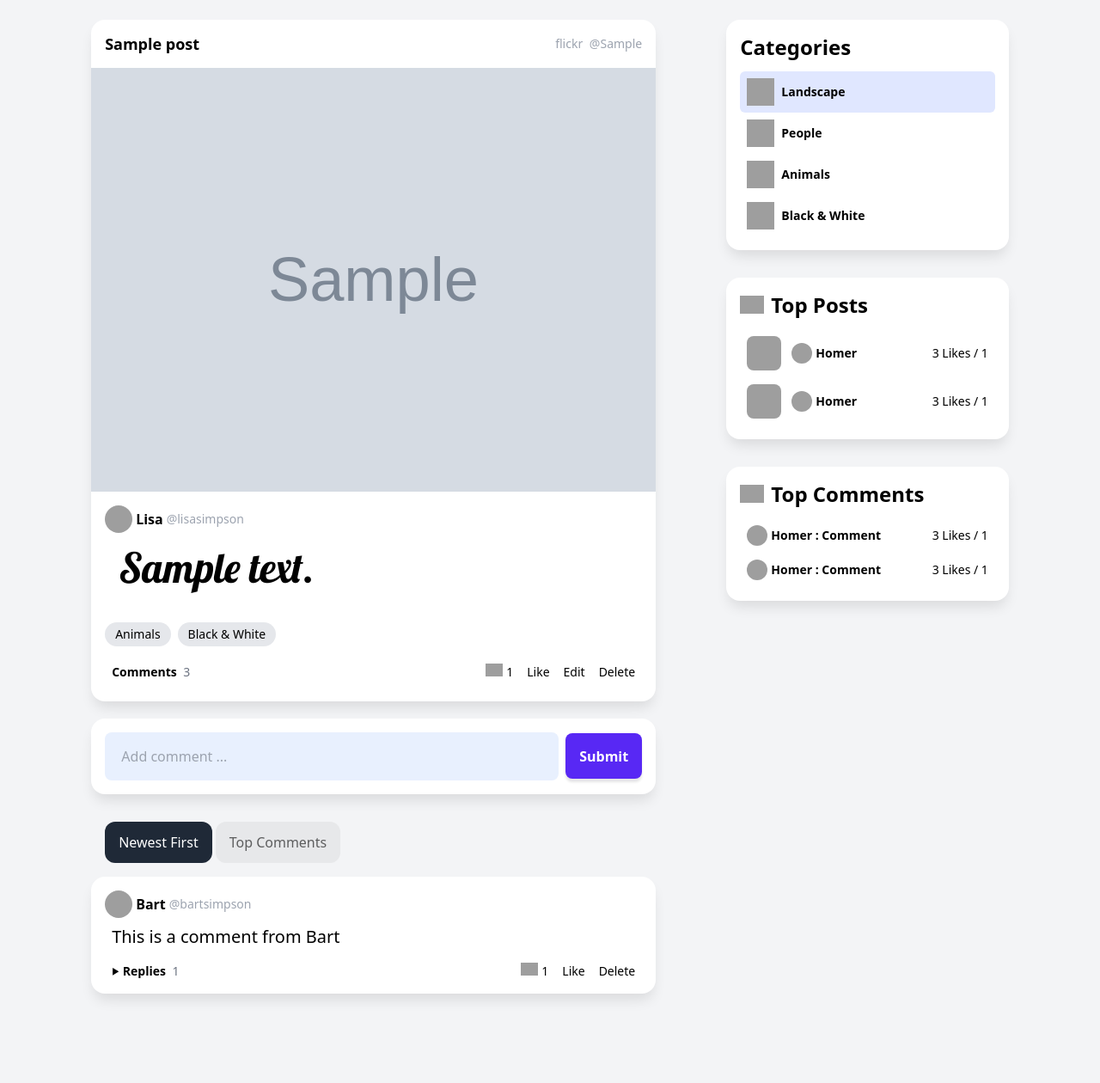
After one commit to Radensuaso/awesome, a Django app: page /post/1/ in a window 1280 px wide. The commit adds this page. Shown: the part 450-1710 px from the top of the page at 86% size. Run offline with Django 5.2, Linux system fonts and the light colour scheme; tables that the repository leaves empty hold one stand-in row (values such as "Sample post"); grey boxes marked "Sample" are stand-in pictures; one stand-in notice (Sample message) is shown; some libraries are stand-ins or nearby versions; grey boxes are pictures that could not be loaded.

Commit message:
adds crud on posts

```diff
--- a/a_core/urls.py
+++ b/a_core/urls.py
@@ -24,4 +24,7 @@
     path("admin/", admin.site.urls),
     path("", home_view, name="home"),
     path("post/create/", post_create_view, name="post-create"),
+    path("post/delete/<pk>/", post_delete_view, name="post-delete"),
+    path("post/edit/<pk>/", post_edit_view, name="post-edit"),
+    path("post/<pk>/", post_page_view, name="post"),
 ]
--- a/a_posts/views.py
+++ b/a_posts/views.py
@@ -1,8 +1,8 @@
 from bs4 import BeautifulSoup
-from django import forms
-from django.forms import ModelForm
-from django.shortcuts import redirect, render
+from django.shortcuts import get_object_or_404, redirect, render
 import requests
+from django.contrib import messages
+from a_posts.forms import *
 
 from a_posts.models import *
 
@@ -10,27 +10,6 @@
 def home_view(request):
     posts = Post.objects.all()
     return render(request, "a_posts/home.html", {"posts": posts})
-
-
-class PostCreateForm(ModelForm):
-    class Meta:
-        model = Post
-        fields = ["url", "body"]
-        labels = {"body": "Caption"}
-        widgets = {
-            "body": forms.Textarea(
-                attrs={
-                    "rows": 3,
-                    "placeholder": "Add a caption ...",
-                    "class": "font1 text-4xl",
-                },
-            ),
-            "url": forms.TextInput(
-                attrs={
-                    "placeholder": "Add a url ...",
-                },
-            ),
-        }
 
 
 def post_create_view(request):
@@ -46,7 +25,6 @@
             find_image = source_code.select(
                 "meta[content^='https://live.staticflickr.com/']"
             )
-            print("find_image[0]", find_image[0])
             image = find_image[0]["content"]
             post.image = image
 
@@ -62,3 +40,35 @@
             return redirect("home")
 
     return render(request, "a_posts/post_create.html", {"form": form})
+
+
+def post_delete_view(request, pk):
+    post = get_object_or_404(Post, id=pk)
+
+    if request.method == "POST":
+        post.delete()
+        messages.success(request, "Post deleted")
+        return redirect("home")
+
+    return render(request, "a_posts/post_delete.html", {"post": post})
+
+
+def post_edit_view(request, pk):
+    post = get_object_or_404(Post, id=pk)
+    form = PostEditForm(instance=post)
+
+    if request.method == "POST":
+        form = PostEditForm(request.POST, instance=post)
+        if form.is_valid:
+            form.save()
+            messages.success(request, "Post updated")
+            return redirect("home")
+
+    context = {"post": post, "form": form}
+
+    return render(request, "a_posts/post_edit.html", context)
+
+
+def post_page_view(request, pk):
+    post = get_object_or_404(Post, id=pk)
+    return render(request, "a_posts/post_page.html", {"post": post})
--- /dev/null
+++ b/templates/a_posts/post.html
@@ -0,0 +1,41 @@
+<article class="card">
+  <div class="flex items-center justify-between px-4 h-14">
+    <h3 class="text-start leading-5 mr-1">{{ post.title }}</h3>
+    <div class="text-sm text-gray-400 truncate">
+      flickr
+      <a href="{{ post.url }}" class="hover:underline ml-1" target="blank">
+        @{{ post.artist }}
+      </a>
+    </div>
+  </div>
+  <figure>
+    <a href="{% url 'post' post.id %}"><img class="w-full" src={{ post.image }}></a>
+  </figure>
+  <div class="p-4 pb-2">
+    <a class="flex items-center gap-1 mb-4" href="">
+      <img class="w-8 h-8 object-cover rounded-full" src="https://img.icons8.com/small/96/A9A9A9/happy.png">
+      <span class="font-bold hover:underline">Lisa</span>
+      <span class="text-sm text-gray-400">@lisasimpson</span>
+    </a>
+    <p class="text-5xl mb-10 px-4 font1">{{ post.body }}</p>
+    <div class="flex items-center gap-2 text-sm mb-5 flex-wrap">
+      <a href="" class="bg-gray-200 rounded-full px-3 py-1 hover:bg-gray-800 hover:text-white">Animals</a>
+      <a href="" class="bg-gray-200 rounded-full px-3 py-1 hover:bg-gray-800 hover:text-white">Black & White</a>
+    </div>
+    <div class="flex items-center justify-between text-sm px-2">
+      <a class="font-bold hover:underline" href="{% url 'post' post.id %}">
+        Comments
+        <span class="font-light text-gray-500 ml-1">3</span>
+      </a>
+      <div class="flex items-center gap-4 [&>a:hover]:underline">
+        <div class="flex items-center gap-1">
+          <img class="w-5 -mt-1" src="https://img.icons8.com/small/24/000000/fire-heart.png">
+          1
+        </div>
+        <a href="">Like</a>
+        <a href="{% url 'post-edit' post.id %}">Edit</a>
+        <a href="{% url 'post-delete' post.id %}">Delete</a>
+      </div>
+    </div>
+  </div>
+</article>
--- /dev/null
+++ b/templates/a_posts/post_page.html
@@ -0,0 +1,88 @@
+{% extends 'layouts/a.html' %}
+
+{% block content %}
+
+{% include 'a_posts/post.html' %}
+
+<div class="card !pb-0 -mt-3">
+  <form method="POST" class="flex items-center p-4" autocomplete="off">
+    <input type="text" name="comment" placeholder="Add comment ..." maxlength="150">
+    <button @click="open = false" class="block ml-2" type="submit">Submit</button>
+  </form>
+</div>
+
+<div class="mb-20">
+  <div id="tabs" class="ml-4 flex gap-1 mb-4">
+    <a class="tab selected">Newest First</a>
+    <a class="tab">Top Comments</a>
+  </div>
+
+  <div id="tab-contents">
+
+    <comment class="card p-4 !mb-4">
+      <div class="flex justify-between items-center">
+        <a class="flex items-center gap-1 mb-2" href="">
+          <img class="w-8 h-8 object-cover rounded-full" src="https://img.icons8.com/small/96/A9A9A9/happy.png">
+          <span class="font-bold hover:underline">Bart</span>
+          <span class="text-sm font-normal text-gray-400">@bartsimpson</span>
+        </a>
+      </div>
+      <p class="text-xl px-2">
+        This is a comment from Bart
+      </p>
+      <div x-data="{ repliesOpen: false }" class="flex items-center justify-between flex-wrap text-sm px-2">
+        <a @click="repliesOpen = !repliesOpen" class="font-bold hover:underline cursor-pointer">
+          <div class="inline-block" x-bind:class="repliesOpen && 'rotate-90 duration-300'">
+            <svg transform="rotate(90)" width="9" height="9" viewBox="0 0 25 25">
+              <path d="M24 22h-24l12-20z" />
+            </svg>
+          </div>
+          Replies
+          <span class="font-light text-gray-500 ml-1">1</span>
+        </a>
+        <div class="flex items-center gap-4 [&>a:hover]:underline">
+          <div class="flex items-center gap-1">
+            <img class="w-5 -mt-1" src="https://img.icons8.com/small/24/000000/fire-heart.png">
+            1
+          </div>
+          <a href="">Like</a>
+          <a href="">Delete</a>
+        </div>
+
+        <div x-show="repliesOpen" x-cloak class="basis-full mt-3 pl-8 grid grid-cols-1">
+
+          <reply class="flex items-end justify-between py-4 border-t">
+            <div class="flex">
+              <a href="">
+                <img class="w-8 h-8 object-cover rounded-full mr-2"
+                  src="https://img.icons8.com/small/96/A9A9A9/happy.png">
+              </a>
+              <div class="w-fit">
+                <a class="block" href="">
+                  <span class="font-bold hover:underline">Homer</span>
+                  <span class="text-sm text-gray-400">@homersimpson</span>
+                </a>
+                <div class="mr-3">This is a reply from Homer</div>
+              </div>
+            </div>
+            <div class="flex items-center gap-4 [&>a:hover]:underline">
+              <div class="flex items-center gap-1">
+                <img class="w-5 -mt-1" src="https://img.icons8.com/small/24/000000/fire-heart.png">
+                1
+              </div>
+              <a href="">Like</a>
+              <a href="">Delete</a>
+            </div>
+          </reply>
+
+          <form method="POST" class="replyform flex justify-between" autocomplete="off">
+            <input type="text" name="reply" placeholder="Add reply ..." maxlength="150">
+            <button class="block" type="submit">Submit</button>
+          </form>
+        </div>
+      </div>
+    </comment>
+
+  </div>
+</div>
+{% endblock %}
--- a/templates/base.html
+++ b/templates/base.html
@@ -238,6 +238,7 @@
 </head>
 
 <body class="bg-gray-100">
+    {% include 'includes/messages.html' %}
     {% include 'includes/header.html' %}
     {% block layout %}
     {% endblock %}
--- /dev/null
+++ b/templates/includes/messages.html
@@ -0,0 +1,29 @@
+{% if messages %}
+<div x-data="{ showMessage: false }">
+  {% for message in messages %}
+  <div x-cloak class="absolute mx-auto left-0 right-0 mt-2 max-w-xl z-50 flex items-center
+            {% if message.tags == 'error' %}bg-red-500{% else %}bg-amber-300{% endif %} text-white p-3 rounded-lg"
+    role="alert" x-show="showMessage"
+    x-init="setTimeout(() => showMessage = true, 200), setTimeout(() => showMessage = false, 6000)"
+    x-transition:enter="duration-700 ease-out" x-transition:enter-start="opacity-0 -translate-y-5"
+    x-transition:enter-end="opacity-100 translate-y-0" x-transition:leave="duration-200 ease-in"
+    x-transition:leave-start="opacity-100 translate-y-0" x-transition:leave-end="opacity-0 -translate-y-5">
+    <svg class="w-8 h-8 mr-2" viewBox="0 0 512 512">
+      <path
+        d="M315.27,33,96,304H224L192.49,477.23a2.36,2.36,0,0,0,2.33,2.77h0a2.36,2.36,0,0,0,1.89-.95L416,208H288L319.66,34.75A2.45,2.45,0,0,0,317.22,32h0A2.42,2.42,0,0,0,315.27,33Z"
+        style="fill:none;stroke:#ffffff;stroke-linecap:round;stroke-linejoin:round;stroke-width:32px" fill="white">
+      </path>
+    </svg>
+    <div>
+      <div class="text-lg">{{ message }}</div>
+    </div>
+    <div class="ml-auto cursor-pointer" @click="showMessage = false">
+      <svg fill="white" stroke-linecap="round" stroke-linejoin="round" stroke-width="1.5" viewBox="0 0 24 24"
+        stroke="currentColor" class="w-8 h-8 ml-2">
+        <path d="M6 18L18 6M6 6l12 12"></path>
+      </svg>
+    </div>
+  </div>
+  {% endfor %}
+</div>
+{% endif %}
```
Also changed, not shown: a_posts/forms.py (added, +39 -0 lines), templates/404.html (added, +9 -0 lines), templates/a_posts/home.html (+3 -41 lines), templates/a_posts/post_delete.html (added, +21 -0 lines), templates/a_posts/post_edit.html (added, +24 -0 lines). Lines whose indentation alone changed are shown as unchanged.
